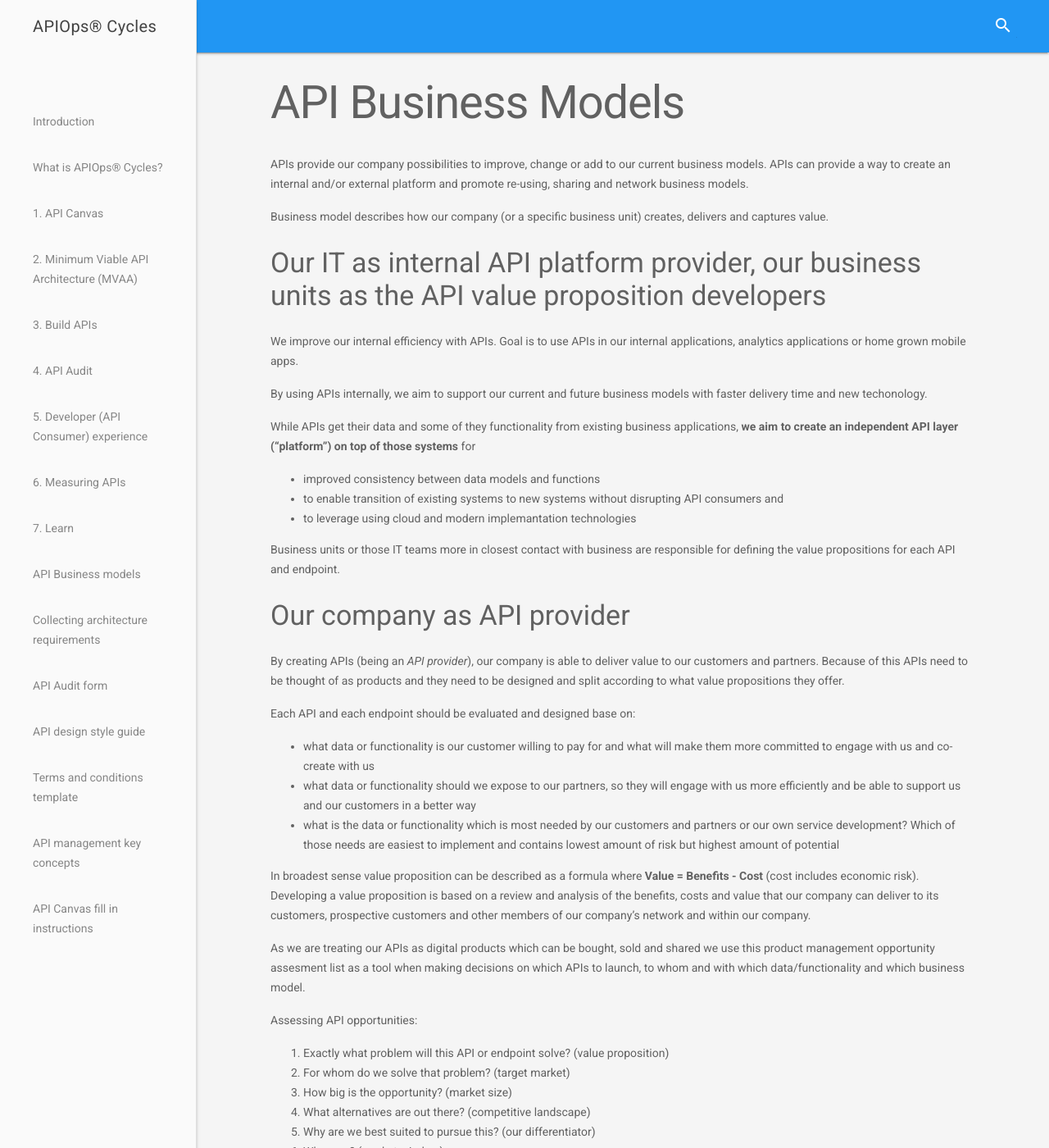
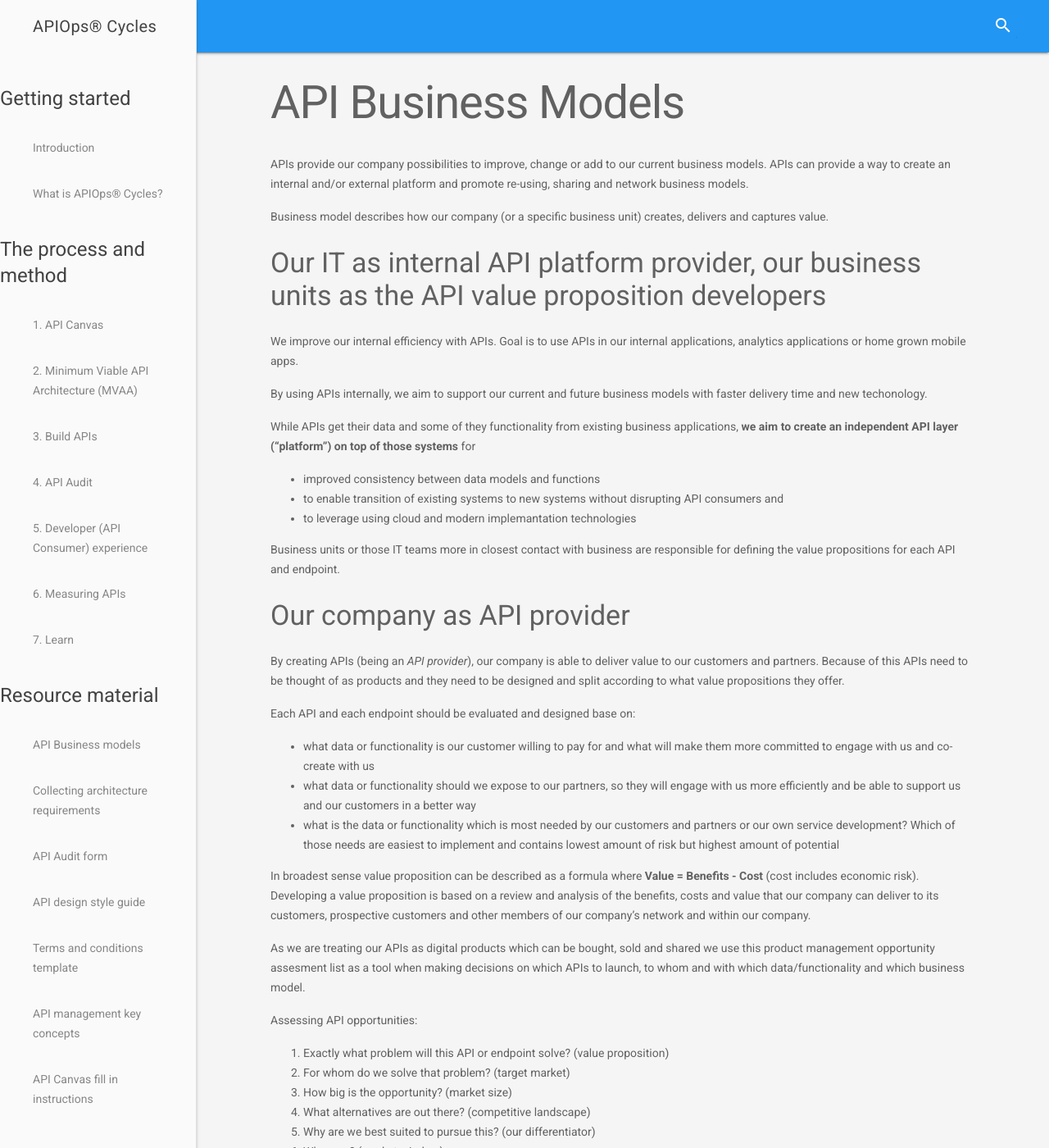
Before and after one commit to mniinio/APIOps-cycles, a Jekyll site: the page built from APIBusinessModels.md, in a window 1280 px wide and 1400 px high. Shown: the whole window at 82% size. Built offline with Jekyll 4.4.1, drawn with Linux system fonts in a browser that asks for light colours; our own code applies the rules of GitHub Pages for plain Markdown files.

Commit message:
fixing main titles in nav

```diff
--- a/_layouts/default.html
+++ b/_layouts/default.html
@@ -55,8 +55,8 @@
           <div class="mdl-layout__drawer">
             <span class="mdl-layout-title">{{ site.title | default: site.github.repository_name }}</span>
             <nav class="mdl-navigation">
-              <h4>{{item.title }}</h4>
                  {% for item in site.data.menu.toc %}
+                  <h4>{{ item.title }}</h4>
                   {% for entry in item.subfolderitems %}
                    <a href="{{ site.baseurl}}{{ entry.url }}" class="mdl-navigation__link">{{ entry.page }}</a>
                   {% endfor %}
```
